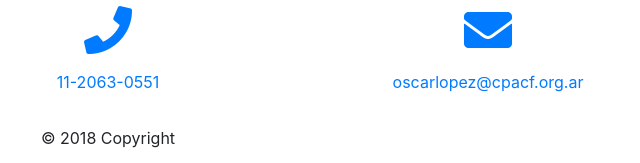
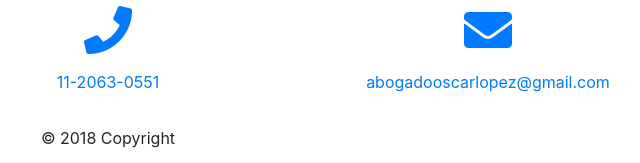
Before and after one commit to lopezoscar/estudiolopezoscar, a website with bundled scripts: page index.html in a window 1280 px wide. Shown: the part 3916-4079 px from the top of the page, 532-1172 px from the left. Built offline with nearby package versions, Linux system fonts and the light colour scheme.

Commit message:
cambio email

```diff
--- a/index.html
+++ b/index.html
@@ -519,7 +519,7 @@
           <div class="col-lg-4 mr-auto text-center">
             <a target="blank" href="https://mail.google.com/mail/?view=cm&fs=1&to=abogadooscarlopez@gmail.com">
               <i class="fas fa-envelope fa-3x mb-3 sr-contact-2"></i>
-              <p>oscarlopez@cpacf.org.ar</p>
+              <p>abogadooscarlopez@gmail.com</p>
             </a>
           </div>
           <!-- <div class="col-lg-3 mr-auto text-center">
```
